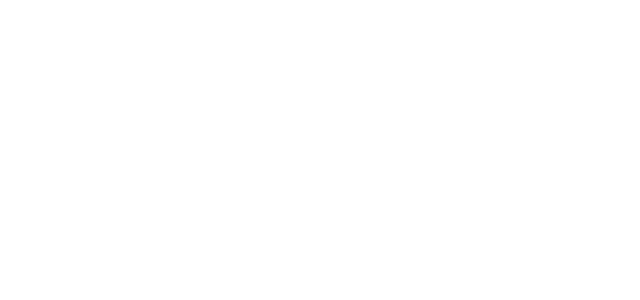
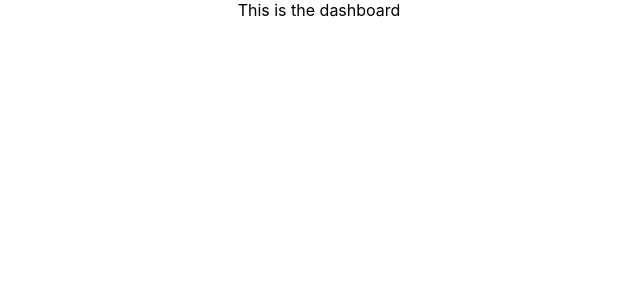
Before and after one commit to dkersten/golf-scorecard-v1, a React (Create React App) app: page /dashboard in a window 1280 px wide. Before the commit this address had no page. Shown: the top 300 px of the page, without its empty margins (321-961 px from the left). Built offline with nearby package versions, Linux system fonts and the light colour scheme.

Commit message:
added typescript and dashboard component

```diff
--- a/package.json
+++ b/package.json
@@ -6,10 +6,15 @@
     "@testing-library/jest-dom": "^5.16.5",
     "@testing-library/react": "^13.3.0",
     "@testing-library/user-event": "^13.5.0",
+    "@types/jest": "^28.1.6",
+    "@types/node": "^18.6.4",
+    "@types/react": "^18.0.16",
+    "@types/react-dom": "^18.0.6",
     "react": "^18.2.0",
     "react-dom": "^18.2.0",
     "react-router-dom": "^6.3.0",
     "react-scripts": "5.0.1",
+    "typescript": "^4.7.4",
     "web-vitals": "^2.1.4"
   },
   "scripts": {
--- a/src/App.js
+++ b/src/App.js
@@ -1,4 +1,5 @@
 import Home from './Pages/Home'
+import Dashboard from './Pages/Dashboard';
 // import logo from './logo.svg';
 import './App.css';
 import { Routes, Route } from "react-router-dom";
@@ -9,6 +10,7 @@ function App() {
     <div className="App">
       <Routes>
         <Route path="/" element={<Home />} />
+        <Route path="/dashboard" element={<Dashboard />} />
       </Routes>
       {/* <header className="App-header">
         <img src={logo} className="App-logo" alt="logo" />
--- /dev/null
+++ b/src/Pages/Dashboard.js
@@ -0,0 +1,9 @@
+const Dashboard = () => {
+    return(
+        <div>
+            This is the dashboard
+        </div>
+    )
+}
+
+export default Dashboard
```
Also changed, not shown: 1 other file (tests, documents, lock files or other folders).
